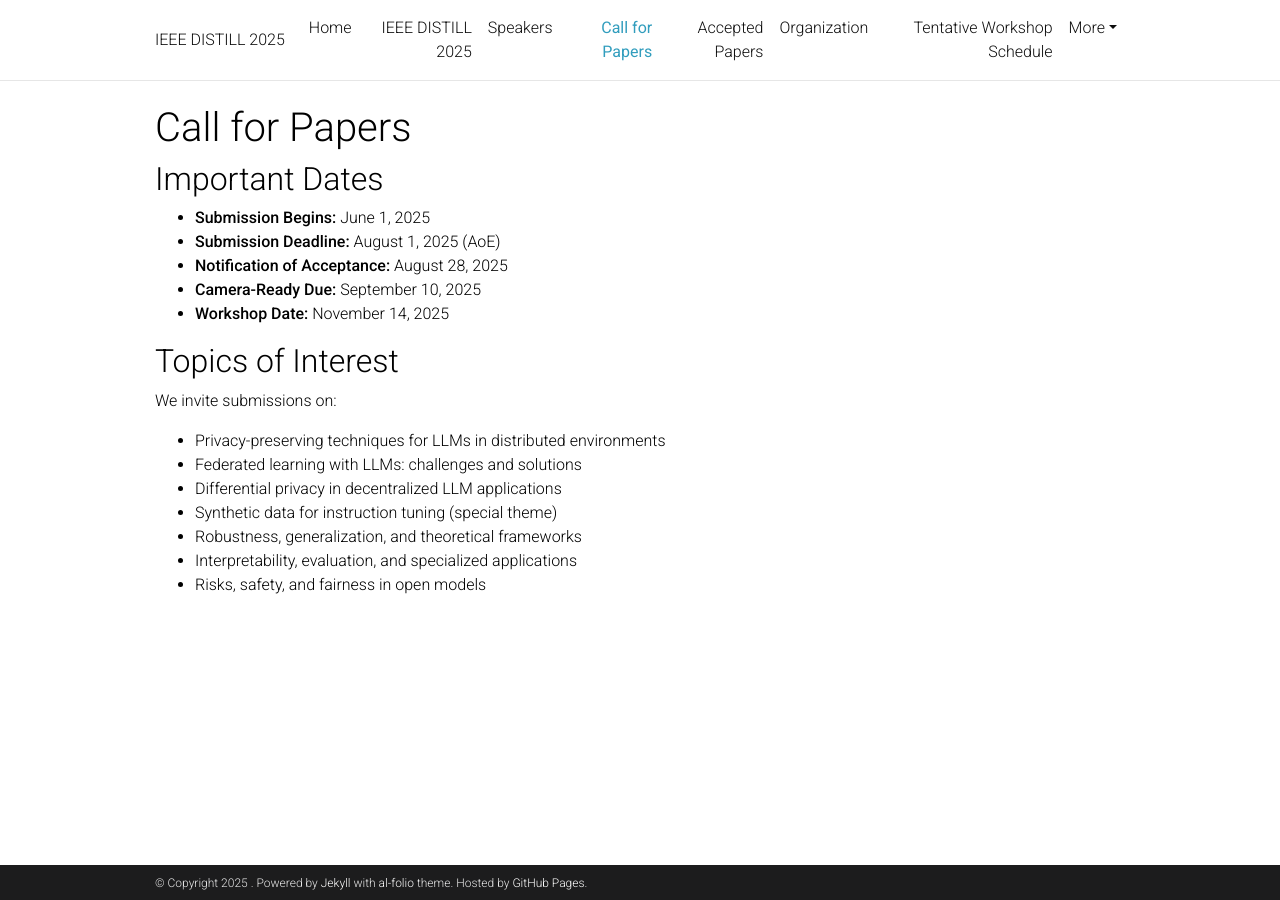
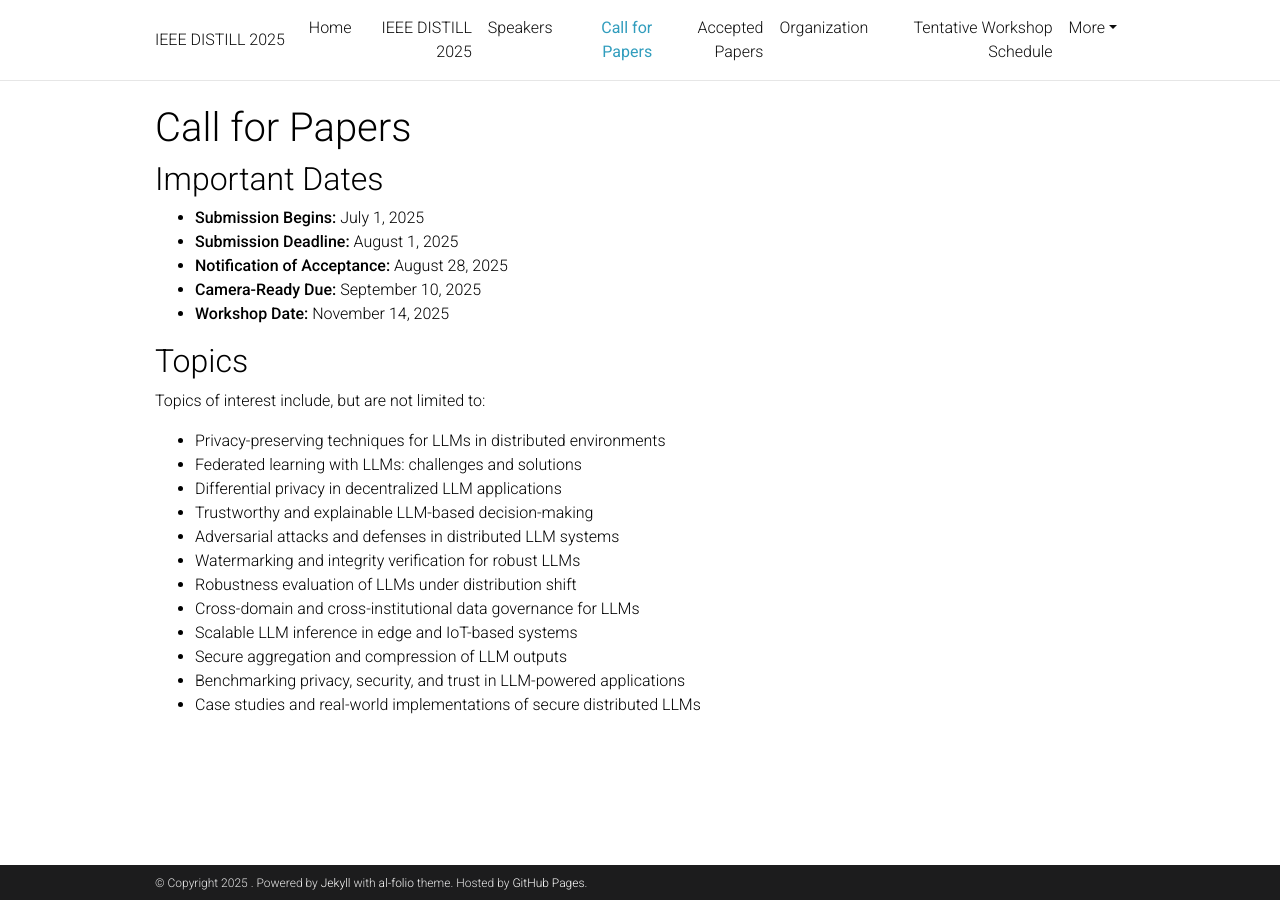
Before and after one commit to ieeedistill/ieeedistill.github.io, a Jekyll site: the page built from _pages/call_for_paper.md, in a window 1280 px wide. Built offline with Jekyll 4.4.1, drawn with Linux system fonts in a browser that asks for light colours; comment, search, counter and statistics services are not loaded; a style sheet for code colours, icons or effects is not loaded.

Commit message:
Update call_for_paper.md

```diff
--- a/_pages/call_for_paper.md
+++ b/_pages/call_for_paper.md
@@ -10,20 +10,25 @@ nav_order: 3
 
 ## Important Dates
 
-- **Submission Begins:** June 1, 2025
-- **Submission Deadline:** August 1, 2025 (AoE)
+- **Submission Begins:** July 1, 2025
+- **Submission Deadline:** August 1, 2025
 - **Notification of Acceptance:** August 28, 2025
 - **Camera-Ready Due:** September 10, 2025
 - **Workshop Date:** November 14, 2025
 
-## Topics of Interest
+## Topics
 
-We invite submissions on:
+Topics of interest include, but are not limited to:
 
 - Privacy-preserving techniques for LLMs in distributed environments
 - Federated learning with LLMs: challenges and solutions
 - Differential privacy in decentralized LLM applications
-- Synthetic data for instruction tuning (special theme)
-- Robustness, generalization, and theoretical frameworks
-- Interpretability, evaluation, and specialized applications
-- Risks, safety, and fairness in open models
+- Trustworthy and explainable LLM-based decision-making
+- Adversarial attacks and defenses in distributed LLM systems
+- Watermarking and integrity verification for robust LLMs
+- Robustness evaluation of LLMs under distribution shift
+- Cross-domain and cross-institutional data governance for LLMs
+- Scalable LLM inference in edge and IoT-based systems
+- Secure aggregation and compression of LLM outputs
+- Benchmarking privacy, security, and trust in LLM-powered applications
+- Case studies and real-world implementations of secure distributed LLMs
```
